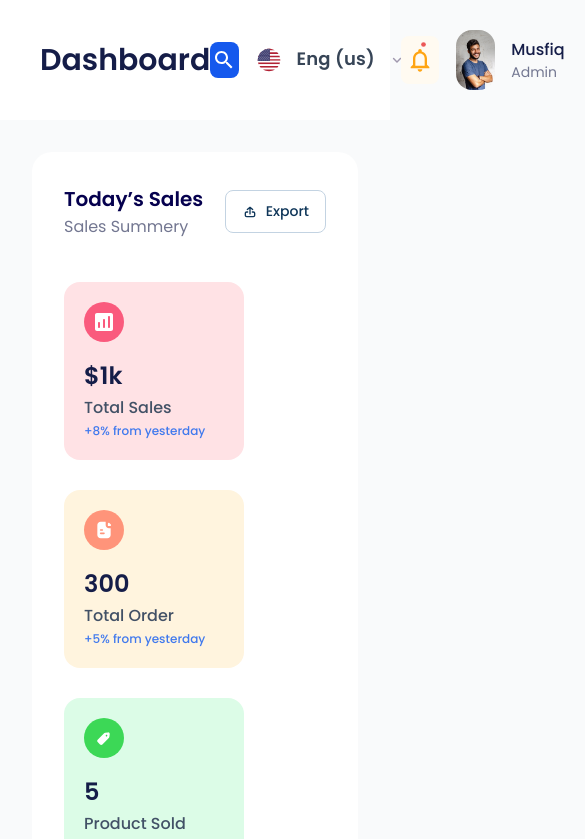
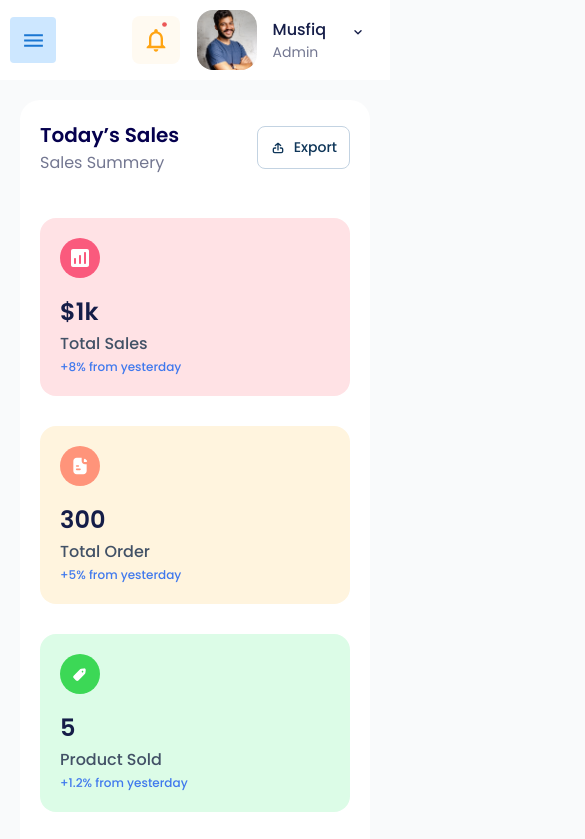
Before and after one commit to ArsalanKhalid07/SysPay, a React (Create React App) app in the folder syspay/: page / in a window 390 px wide. Shown: the top 839 px of the page, 585 px wide, since content can reach past the window. Built offline with nearby package versions, Linux system fonts and the light colour scheme.

Commit message:
done except map

```diff
--- a/syspay/src/App.tsx
+++ b/syspay/src/App.tsx
@@ -4,6 +4,7 @@ import { Grid } from '@mui/material';
 import Header from './Components/Header/Header';
 import Navigation from './Components/Navigation/Navigation';
 import "./Responsive.scss";
+import Footer from './Components/Footer/Footer';
 
 function App() {
   return (
@@ -17,6 +18,7 @@ function App() {
           <Routes>
             <Route path="/" element={<Dashboard/>} />
         </Routes>
+        <Footer />
       </Grid>
     </Grid>
 
--- /dev/null
+++ b/syspay/src/Components/Footer/Footer.scss
@@ -0,0 +1,11 @@
+.themeFooter {
+    background: white;
+    margin: 0 32px;
+    padding: 10px 0;
+    text-align: center;
+    border-radius: 20px;
+    font-size: 14px;
+    color: #1559ED;
+    font-family: 'Poppins';
+    font-weight: 500;
+}
--- /dev/null
+++ b/syspay/src/Components/Footer/Footer.tsx
@@ -0,0 +1,12 @@
+import React from 'react'
+import "./Footer.scss";
+
+const Footer = () => {
+  return (
+    <div className='themeFooter'>
+        @arsalankhalid07
+    </div>
+  )
+}
+
+export default Footer
--- a/syspay/src/Components/Header/Header.scss
+++ b/syspay/src/Components/Header/Header.scss
@@ -130,3 +130,41 @@
 
     }
 }
+
+.headerLeft--mobile {
+    .menu-icon {
+        background-color: #CDE7FF;
+        height: 46px;
+        width: 46px;
+        min-width: 46px;
+        svg {
+            font-size: 25px;
+        }
+    }
+}
+
+.drawerNavigation  {
+    .themeNavigation {
+        nav {
+            .content {
+                img {
+                    margin: unset;
+                }
+                span {
+                    display: block;
+                }
+            }
+        }
+        .logo {
+            height: 80px;
+            padding-top: 25px;
+        }
+    }
+    .proFeatures {
+        button {
+            width: 70%;
+            font-size: 18px;
+            height: 80px;
+        }
+    }
+}
--- a/syspay/src/Components/Header/Header.tsx
+++ b/syspay/src/Components/Header/Header.tsx
@@ -1,16 +1,23 @@
 import { useState } from "react";
-import { Button, Input, Menu, MenuItem, Select, SelectChangeEvent } from "@mui/material";
+import { Box, Button, Drawer, Input, Menu, MenuItem, Select, SelectChangeEvent } from "@mui/material";
 import SearchIcon from '@mui/icons-material/Search';
 import ExpandMoreRoundedIcon from '@mui/icons-material/ExpandMoreRounded';
 import NotificationsNoneOutlinedIcon from '@mui/icons-material/NotificationsNoneOutlined';
 import FiberManualRecordRoundedIcon from '@mui/icons-material/FiberManualRecordRounded';
 import Profile from "../../Assets/Images/profile.jpg";
 import Flag from "../../Assets/Svgs/flag-us.svg"
+import MenuIcon from '@mui/icons-material/Menu';
+import Navigation from "../Navigation/Navigation";
 import "./Header.scss";
+import ModalComponent from "../Modal/ModalComponent";
 
 const Header = () => {
     const [lang,setLang] = useState("eng");
     const [anchorEl, setAnchorEl] = useState<null | HTMLElement>(null);
+    const [openNav, setOpenNav] = useState(false);
+    const [openMes, setOpenMes] = useState(false);
+
+
 
     const handleChange = (event: SelectChangeEvent) => {
         setLang(event.target.value);
@@ -23,14 +30,45 @@ const Header = () => {
     const handleClose = () => {
       setAnchorEl(null);
     };
+    const toggleDrawer = (newOpen: boolean) => () => {
+        setOpenNav(newOpen);
+      };
+      const toggleDrawerMessage = (newOpenMes: boolean) => () => {
+        setOpenMes(newOpenMes);
+      };
+
+      const DrawerList = (
+        <Box sx={{ width: 250 }} role="presentation" className="drawerNavigation" onClick={toggleDrawer(false)}>
+            <Navigation />
+        </Box>
+      );
+      const NotificationList = (
+        <Box sx={{ width: 250 }} role="presentation" className="drawerNavigation" onClick={toggleDrawerMessage(false)}>
+
+        </Box>
+      )
+
+
+
   return (
     <header className="themeHeader">
         <div className="themeHeader--left">
-            Dashboard
+           <p className="pageText">Dashboard</p>
+           <div className="headerLeft--mobile">
+                <div>
+                    <Button className="menu-icon" onClick={toggleDrawer(true)}>
+                        <MenuIcon />
+                    </Button>
+                    <Drawer open={openNav} onClose={toggleDrawer(false)}>
+                        {DrawerList}
+                    </Drawer>
+                </div>
+           </div>
         </div>
         <div className="themeHeader--right">
             <div className="search-mobile">
-                    <SearchIcon />
+
+                    <ModalComponent />
             </div>
             <div className="search">
                 <Input
@@ -63,7 +101,10 @@ const Header = () => {
                         <MenuItem value={"german"}>German</MenuItem>
                     </Select>
             </div>
-            <div className="notification">
+            <Drawer open={openMes} onClose={toggleDrawerMessage(false)}>
+                        {NotificationList}
+                    </Drawer>
+            <div className="notification" onClick={toggleDrawerMessage(true)}>
                 <sup><FiberManualRecordRoundedIcon /></sup>
                 <NotificationsNoneOutlinedIcon className="notificationIcon" />
             </div>
--- /dev/null
+++ b/syspay/src/Components/Modal/ModalComponent.scss
@@ -0,0 +1,19 @@
+.search-modal {
+    z-index: 999;
+    .MuiFormControl-root {
+        background-color: var(--color-white);
+        position: absolute;
+        left: 50%;
+        top: 50%;
+        transform: translate(-50%, -50%);
+        padding: 20px;
+        border-radius: 10px;
+        width: calc(100% - 50px);
+    }
+    input {
+        background: white;
+        height: 57px;
+        padding: 0px 41px;
+        border-radius: 7px;
+    }
+}
--- /dev/null
+++ b/syspay/src/Components/Modal/ModalComponent.tsx
@@ -0,0 +1,37 @@
+import React from 'react'
+import { Button, Fade, TextField } from '@mui/material'
+import Modal from '@mui/material/Modal';
+import SearchIcon from '@mui/icons-material/Search';
+import "./ModalComponent.scss"
+
+
+
+const ModalComponent = () => {
+    const [open, setOpen] = React.useState(false);
+    const handleOpen = () => setOpen(true);
+    const handleClose = () => setOpen(false);
+  return (
+    <div className='modal'>
+        <Button onClick={handleOpen}><SearchIcon className='searchIcon'/></Button>
+      <Modal
+        aria-labelledby="transition-modal-title"
+        aria-describedby="transition-modal-description"
+        open={open}
+        className='search-modal'
+        onClose={handleClose}
+        closeAfterTransition
+        slotProps={{
+          backdrop: {
+            timeout: 500,
+          },
+        }}
+      >
+        <Fade in={open}>
+            <TextField variant='standard' placeholder='Job Title, Company, or Keywords' />
+        </Fade>
+      </Modal>
+    </div>
+  )
+}
+
+export default ModalComponent
--- a/syspay/src/Responsive.scss
+++ b/syspay/src/Responsive.scss
@@ -14,6 +14,13 @@
                  .content {
                     font-size: 16px;
                  }
+            }
+        }
+        .proFeatures {
+            padding-right: 20px;
+            padding-left: 20px;
+            .text-pro {
+                width: 100%;
             }
         }
     }
@@ -77,7 +84,7 @@
             }
         }
         .proFeatures {
-            display: none;
+
         }
     }
 }
@@ -93,11 +100,38 @@
     .themeHeader {
         padding: 0 0px 0 40px;
     }
+    .proFeatures {
+        padding-top: 32px !important;
+        padding-bottom: 32px !important;
+           img,p {
+            display: none !important;
+           }
+           button {
+            border: 1px solid #1559ED;
+            margin-top: 0px !important;
+            padding: 0 18px !important;
+            &:hover {
+                color: white !important;
+                background-color: #1559ED !important;
+                cursor: pointer;
+            }
+           }
+           .text-pro {
+            position: unset !important;
+            transform: unset !important;
+            .img {
+                display: none !important;
+            }
+           }
+    }
+
 }
+
 
 @media screen and (max-width:920px) {
     .themeHeader {
         padding: 0 0px 0 40px;
+        height: 80px;
     }
     .mainAppComponent {
         .MuiGrid-grid-xs-2 {
@@ -109,4 +143,98 @@
             min-width: 100%;
         }
     }
+    .themeHeader--left {
+        .pageText {
+            display: none;
+        }
+        .headerLeft--mobile {
+            display: block;
+        }
+    }
+
+    .dashboardPage {
+        padding: 20px 20px;
+        .section_2,.section_3 {
+            padding-top: 0px;
+        }
+     }
+
 }
+@media screen and (min-width:920px) {
+    .themeHeader--left {
+        .pageText {
+            display: block;
+        }
+        .headerLeft--mobile {
+            display: none;
+        }
+    }
+}
+
+@media screen and (max-width:620px) {
+    .themeHeader--right {
+        .search-mobile {
+            display: none !important;
+        }
+        .language {
+            display: none !important;
+        }
+    }
+}
+
+@media screen and (max-width:536px) {
+    .salesCard {
+        width: 100%;
+        min-width: 100%;
+    }
+    .topProduct {
+        table  {
+            thead {
+                tr {
+                    th {
+                        &:nth-child(1) {
+                            padding-left: 2px;
+                        }
+                    }
+                }
+            }
+            tbody {
+                tr {
+                    td {
+                        font-size: 12px !important;
+                        &:nth-child(1) {
+                            padding-left: 2px;
+                        }
+                    }
+                }
+            }
+        }
+    }
+    .section_2,.section_3 {
+        padding-top: 0px !important;
+    }
+
+}
+
+@media screen and (max-width:460px) {
+    .themeHeader {
+        padding: 0 0 0 10px;
+    }
+ .sales-cards {
+    .card-item {
+        width: 100%;
+    }
+ }
+ .dashboardPage {
+    .section_1 {
+        .sales  {
+            padding: 20px 20px;
+            .sales-content {
+                button {
+                    padding: 10px 12px;
+                }
+            }
+        }
+    }
+ }
+}
```
